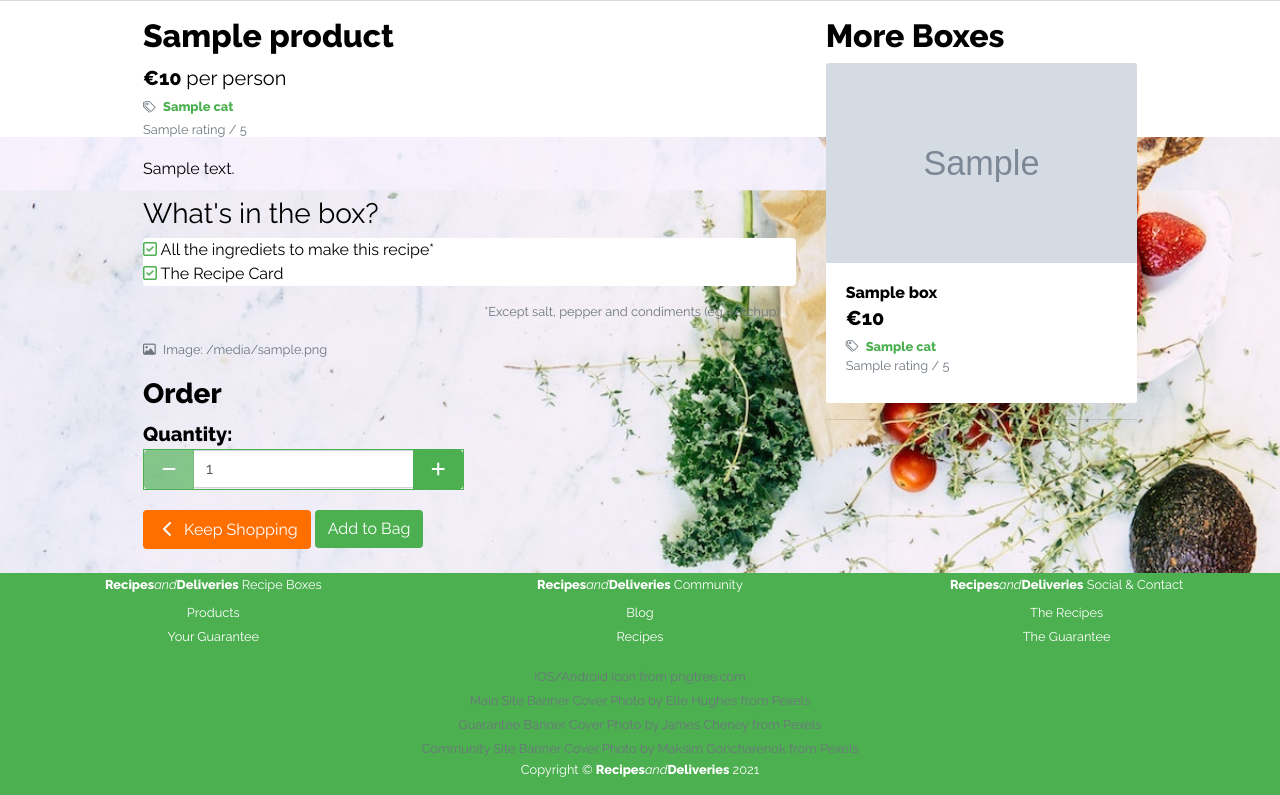
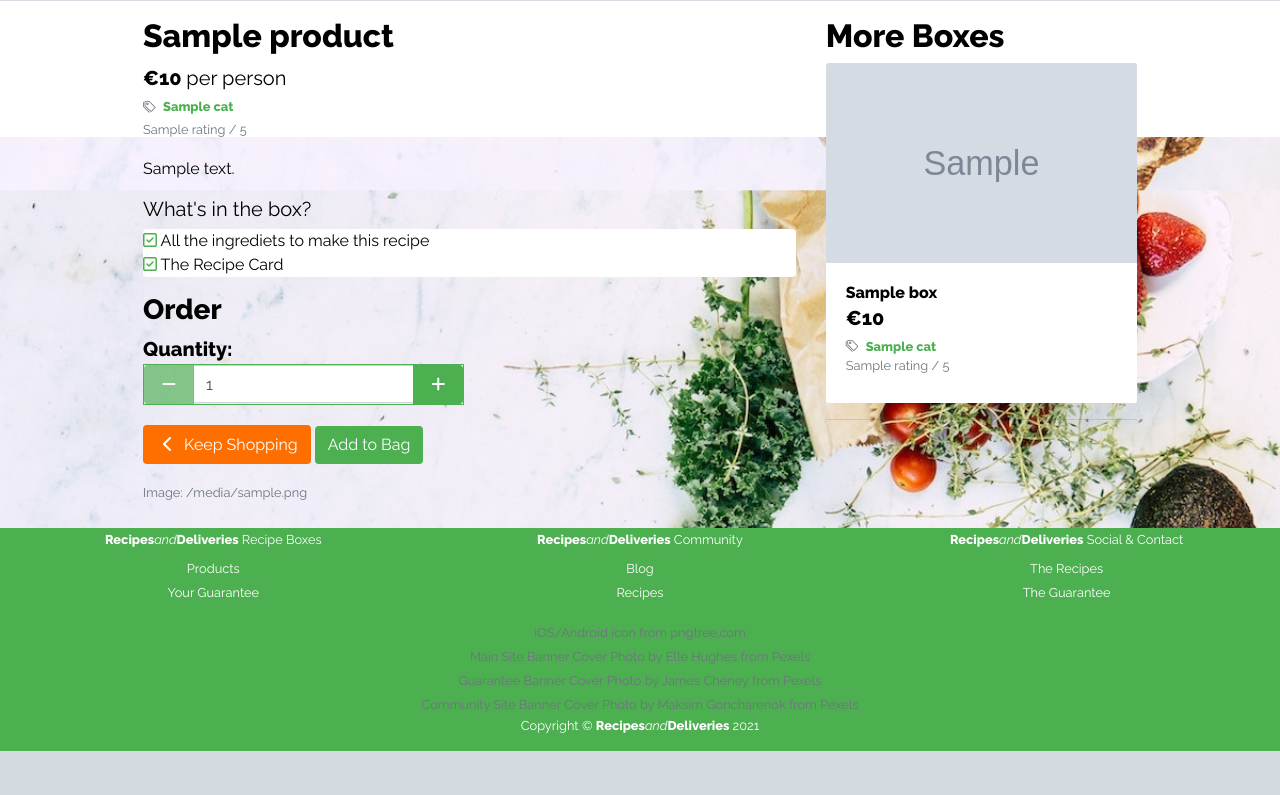
Before and after one commit to Justin-Sawyer/recipes-and-deliveries, a Django app: template products/templates/products/product_detail.html in a window 1280 px wide. Shown: the part 663-1458 px from the top of the page. After the commit the page ends 1414 px from the top, so only its background shows below. Run offline with Django 3.2, Linux system fonts and the light colour scheme; the template is opened without the code that fills it: most values are stand-ins (such as "Sample title", 1, 10 or a date in 2020); grey boxes marked "Sample" are stand-in pictures; parts of the project's set-up code (start-up, migrations or seed data) failed here and were passed over; some libraries are stand-ins or nearby versions.

Commit message:
style changes for location of image credits

```diff
--- a/products/templates/products/product_detail.html
+++ b/products/templates/products/product_detail.html
@@ -58,22 +58,12 @@
                         {{ product.description|safe }}
                     </div>
                 </div>
-                <h3>What's in the box?</h3>
+                <h3 class="subtitle">What's in the box?</h3>
                 <ul class="list-group">
-                    <li class="list-group-item border-0 p-0"><i class="far fa-check-square text-green"></i> All the ingrediets to make this recipe*</li>
+                    <li class="list-group-item border-0 p-0"><i class="far fa-check-square text-green"></i> All the ingrediets to make this recipe</li>
                     <li class="list-group-item border-0 p-0 mb-3"><i class="far fa-check-square text-green"></i> The Recipe Card</li>
+                </ul>
 
-                </ul>
-                <p class="text-muted small text-right mr-3">*Except salt, pepper and condiments (eg. ketchup)</p>
-                {% if product.image_credit %}
-                    <p class="text-muted image-credit"><small><i class="far fa-image mr-1"></i> Image: {{ product.image_credit }}</small></p>
-                {% endif %}
-            <!--</div>-->
-            <!--</div>-->
-
-            <!-- Product Order Container -->
-            <!--<div class="col-12 col-md-8">-->
-                <!--<div class="mb-5 p-2">-->
                 <h3 class="font-weight-bold order-title">Order</h3>
                 <form class="form" action="{% url 'add_to_bag' product.id %}" method="POST">
                     {% csrf_token %}
@@ -135,7 +125,10 @@
                         {% endwith %}
                     </div>
                 </form>
-                <!--</div>-->
+
+                {% if product.image_credit %}
+                    <p class="text-muted image-credit"><small> Image: {{ product.image_credit }}</small></p>
+                {% endif %}
             </div>
 
             <!-- Similar articles -->
--- a/products/views.py
+++ b/products/views.py
@@ -2,7 +2,6 @@ from django.shortcuts import render, redirect, reverse, get_object_or_404
 from django.contrib import messages
 from django.core.paginator import Paginator
 from django.contrib.auth.decorators import login_required
-from django.db.models import Q
 from django.db.models.functions import Lower
 
 from .models import Product, Category
--- a/recipes/views.py
+++ b/recipes/views.py
@@ -108,9 +108,11 @@ def vote(request, pk):
     if recipe.votes.filter(id=request.user.id).exists():
         recipe.votes.remove(request.user)
         voted = False
+        messages.success(request, 'Your vote has been removed!')
     else:
         recipe.votes.add(request.user)
         voted = True
+        messages.success(request, 'Your vote has been registered!')
     return HttpResponseRedirect(reverse('recipe', args=[str(pk)]))
 
 
```
Also changed, not shown: blog/views.py (+3 -7 lines), recipes/templates/recipes/recipe.html (+11 -10 lines), blog/templates/blog/article.html (indentation only). Lines whose indentation alone changed are shown as unchanged.
